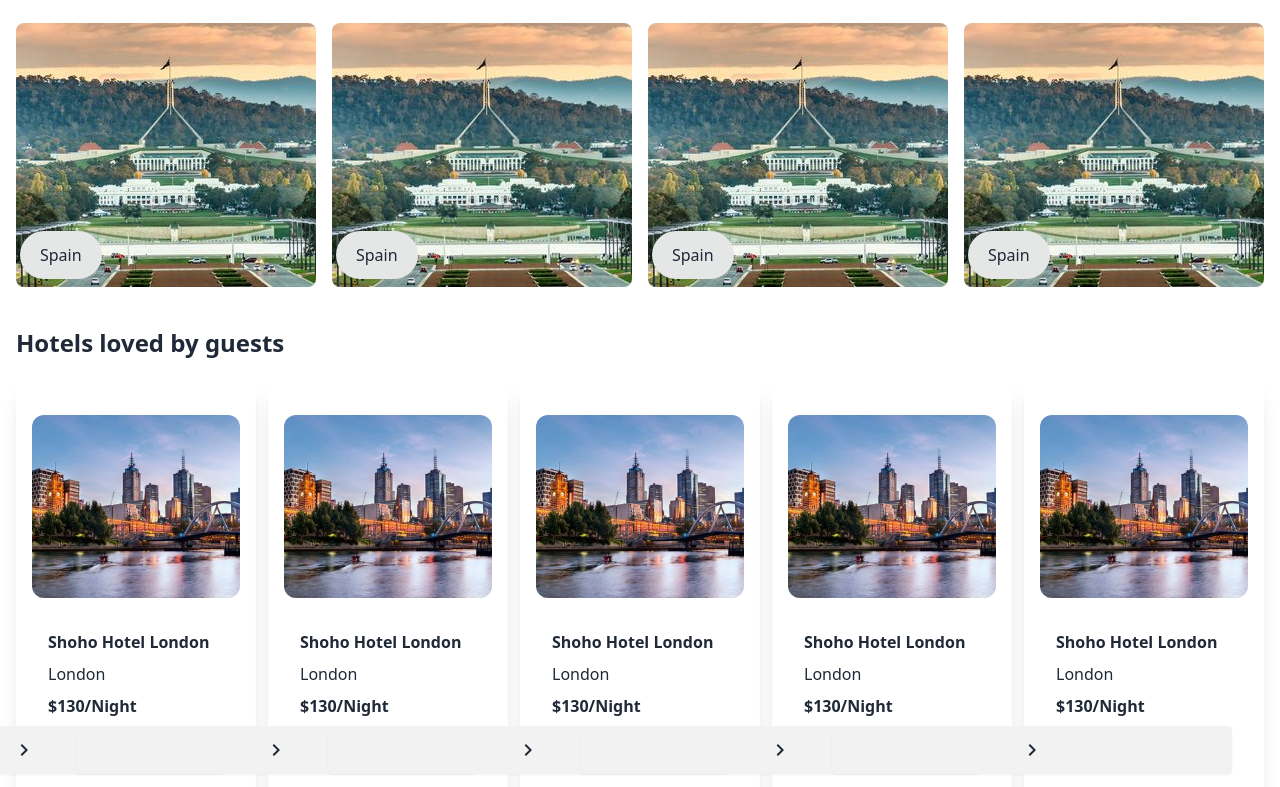
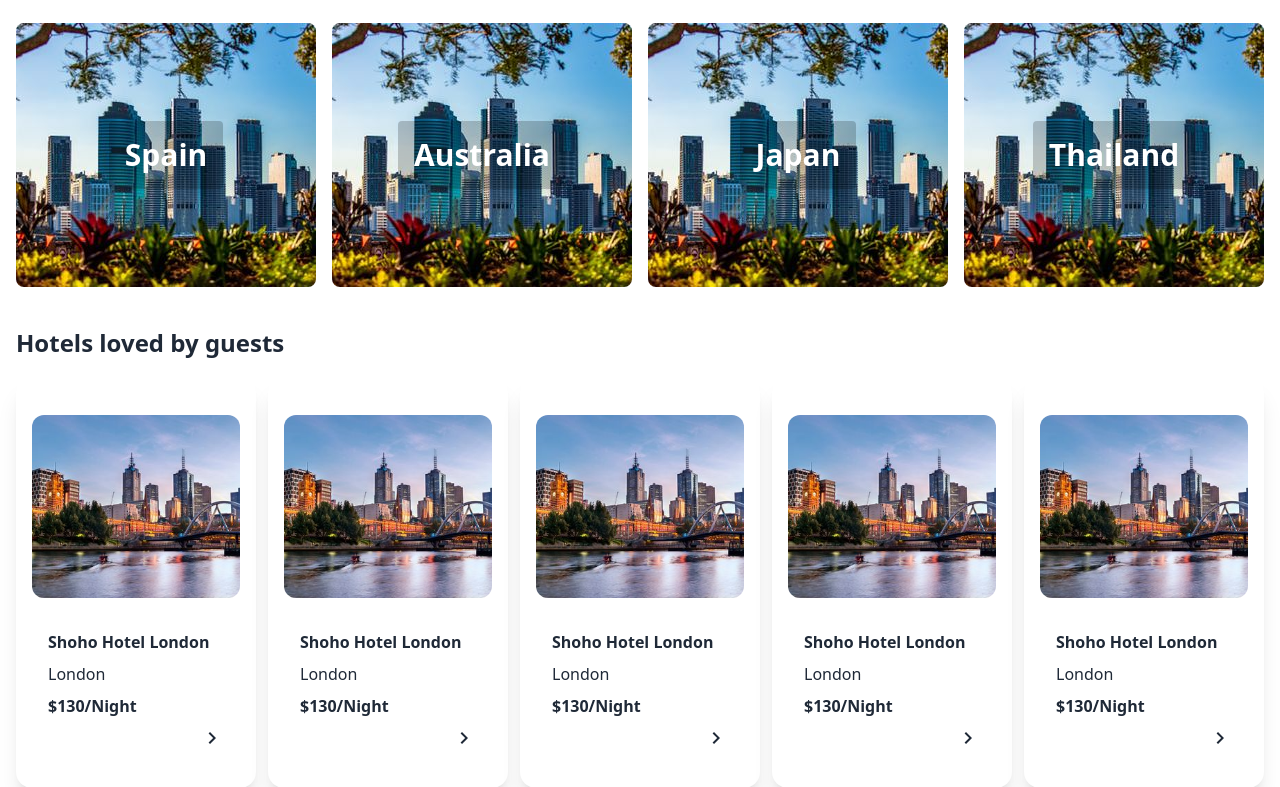
Before and after one commit to Dr-AddictStein/lastCall-frontend, a React (Vite) app in the folder last-call-frontend/: page / in a window 1280 px wide. Shown: the part 953-1740 px from the top of the page. Built offline with nearby package versions, Linux system fonts and the light colour scheme.

Commit message:
homepage card

```diff
--- a/last-call-frontend/src/Pages/Home/PopularDestination/PopularDestination.jsx
+++ b/last-call-frontend/src/Pages/Home/PopularDestination/PopularDestination.jsx
@@ -1,12 +1,12 @@
-import canbera from "../../../assets/images/Banner/Canberra.jpeg";
+import canbera from "../../../assets/images/Banner/Brisbane.jpg";
+
 
 function PopularDestination() {
   const destinations = [
     { id: 1, name: "Spain", image: canbera },
-    { id: 2, name: "Spain", image: canbera },
-    { id: 3, name: "Spain", image: canbera },
-    { id: 4, name: "Spain", image: canbera },
-
+    { id: 2, name: "Australia", image: canbera },
+    { id: 3, name: "Japan", image: canbera },
+    { id: 4, name: "Thailand", image: canbera },
   ];
 
   return (
@@ -15,16 +15,21 @@ function PopularDestination() {
         <p className="my-6 text-2xl font-bold">Popular Destinations</p>
         <div className="grid grid-cols-1 md:grid-cols-2 lg:grid-cols-4 gap-4">
           {destinations.map((destination) => (
-            <div key={destination.id}>
-              <div className="relative">
+            <div
+              key={destination.id}
+              className="relative group overflow-hidden rounded-lg"
+            >
+              <div className="relative w-full h-full">
                 <img
-                  className="rounded-lg w-full h-full object-cover"
+                  className="w-full h-full object-cover transition-transform duration-500 ease-in-out transform group-hover:scale-110"
                   src={destination.image}
                   alt={destination.name}
                 />
-                <p className="absolute bottom-2 left-1 bg-base-300 px-5 py-3 rounded-3xl">
-                  {destination.name}
-                </p>
+                <div className="absolute inset-0 flex items-center justify-center">
+                  <p className="bg-black bg-opacity-20  p-4 text-white text-3xl  font-bold rounded">
+                    {destination.name}
+                  </p>
+                </div>
               </div>
             </div>
           ))}
--- a/last-call-frontend/src/Pages/Home/PopularHotels/PopularHotels.jsx
+++ b/last-call-frontend/src/Pages/Home/PopularHotels/PopularHotels.jsx
@@ -1,100 +1,41 @@
-import { MdKeyboardArrowRight } from 'react-icons/md';
-import img1 from '../../../assets/images/Banner/melbourne2.jpg'
-import { Link } from 'react-router-dom';
+import React from "react";
+import { MdKeyboardArrowRight } from "react-icons/md";
+import img1 from "../../../assets/images/Banner/melbourne2.jpg";
+import { Link } from "react-router-dom";
+
 function PopularHotels() {
   return (
     <div className="mt-4 mb-20">
       <div>
         <p className="text-2xl font-bold my-4">Hotels loved by guests</p>
       </div>
-      <div className='grid grid-cols-1 md:grid-cols-2 gap-3 lg:grid-cols-5'>
-        <div className="card  bg-base-100 shadow-xl">
-          <figure className="px-4 pt-10">
-            <img src={img1} alt="Shoes" className="rounded-xl" />
+      <div className="grid grid-cols-1 md:grid-cols-2 gap-3 lg:grid-cols-5">
+        {[...Array(5)].map((_, index) => (
+          <div key={index} className="card bg-base-100 shadow-xl group">
+            <figure className="px-4 pt-10 relative overflow-hidden">
+              <img
+                src={img1}
+                alt="Shoes"
+                className="rounded-xl w-full h-full obj  transition-transform duration-500 ease-in-out transform group-hover:scale-110"
+              />
             </figure>
-          <div className="card-body  ">
+            <div className="card-body">
               <p className="font-semibold">Shoho Hotel London</p>
               <p>London</p>
               <p className="font-bold">$130/Night</p>
-            <div className="card-actions justify-end">
-              <Link>
-                <button className="btn ">
+              <div className=" flex justify-end">
+                <Link to="#">
+                  <button className=" ">
                     <MdKeyboardArrowRight className="text-2xl" />
                   </button>
                 </Link>
               </div>
             </div>
           </div>
-        <div className="card  bg-base-100 shadow-xl">
-          <figure className="px-4 pt-10">
-            <img src={img1} alt="Shoes" className="rounded-xl" />
-          </figure>
-          <div className="card-body  ">
-            <p className="font-semibold">Shoho Hotel London</p>
-            <p>London</p>
-            <p className="font-bold">$130/Night</p>
-            <div className="card-actions justify-end">
-              <Link>
-                <button className="btn ">
-                  <MdKeyboardArrowRight className="text-2xl" />
-                </button>
-              </Link>
-            </div>
-          </div>
-        </div>
-        <div className="card  bg-base-100 shadow-xl">
-          <figure className="px-4 pt-10">
-            <img src={img1} alt="Shoes" className="rounded-xl" />
-          </figure>
-          <div className="card-body  ">
-            <p className="font-semibold">Shoho Hotel London</p>
-            <p>London</p>
-            <p className="font-bold">$130/Night</p>
-            <div className="card-actions justify-end">
-              <Link>
-                <button className="btn ">
-                  <MdKeyboardArrowRight className="text-2xl" />
-                </button>
-              </Link>
-            </div>
-          </div>
-        </div>
-        <div className="card  bg-base-100 shadow-xl">
-          <figure className="px-4 pt-10">
-            <img src={img1} alt="Shoes" className="rounded-xl" />
-          </figure>
-          <div className="card-body  ">
-            <p className="font-semibold">Shoho Hotel London</p>
-            <p>London</p>
-            <p className="font-bold">$130/Night</p>
-            <div className="card-actions justify-end">
-              <Link>
-                <button className="btn ">
-                  <MdKeyboardArrowRight className="text-2xl" />
-                </button>
-              </Link>
-            </div>
-          </div>
-        </div>
-        <div className="card  bg-base-100 shadow-xl">
-          <figure className="px-4 pt-10">
-            <img src={img1} alt="Shoes" className="rounded-xl" />
-          </figure>
-          <div className="card-body  ">
-            <p className="font-semibold">Shoho Hotel London</p>
-            <p>London</p>
-            <p className="font-bold">$130/Night</p>
-            <div className="card-actions justify-end">
-              <Link>
-                <button className="btn ">
-                  <MdKeyboardArrowRight className="text-2xl" />
-                </button>
-              </Link>
-            </div>
-          </div>
-        </div>
+        ))}
       </div>
     </div>
   );
 }
-export default PopularHotels
+
+export default PopularHotels;
```
Lines whose indentation alone changed are shown as unchanged.
